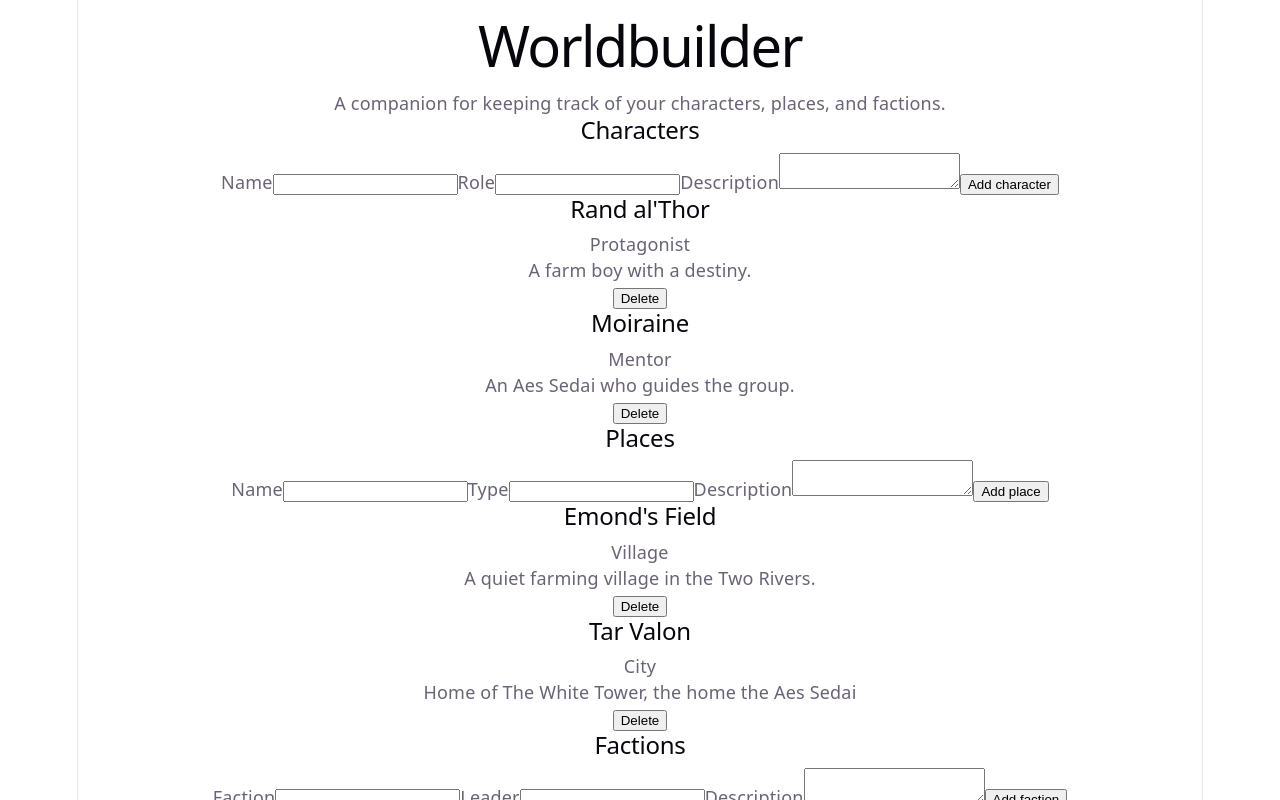
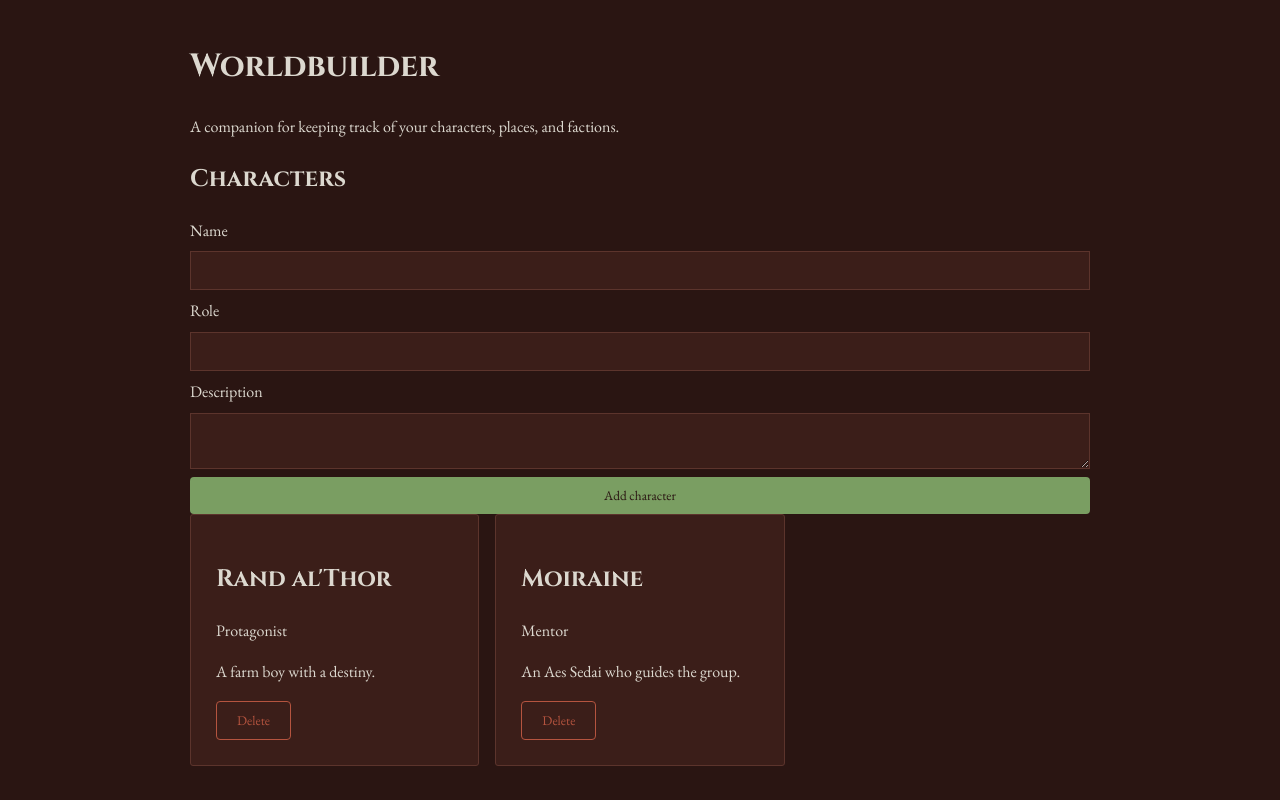
Before and after one commit to J-Winchester94/worldbuilder, a React (Vite) app: page / in a window 1280 px wide. Shown: the top 800 px of the page. Built offline with nearby package versions, Linux system fonts and the light colour scheme.

Commit message:
started adding css

```diff
--- a/index.html
+++ b/index.html
@@ -4,6 +4,7 @@
     <meta charset="UTF-8" />
     <link rel="icon" type="image/svg+xml" href="/favicon.svg" />
     <meta name="viewport" content="width=device-width, initial-scale=1.0" />
+    <link href="https://fonts.googleapis.com/css2?family=Cinzel:wght@500;700&family=EB+Garamond:wght@400;500&display=swap" rel="stylesheet">
     <title>worldbuilder</title>
   </head>
   <body>
--- a/src/App.css
+++ b/src/App.css
@@ -1,184 +1,22 @@
-.counter {
-  font-size: 16px;
-  padding: 5px 10px;
-  border-radius: 5px;
-  color: var(--accent);
-  background: var(--accent-bg);
-  border: 2px solid transparent;
-  transition: border-color 0.3s;
-  margin-bottom: 24px;
-
-  &:hover {
-    border-color: var(--accent-border);
-  }
-  &:focus-visible {
-    outline: 2px solid var(--accent);
-    outline-offset: 2px;
-  }
+main {
+  max-width: 900px;
+  margin: 0 auto;
 }
 
-.hero {
-  position: relative;
-
-  .base,
-  .framework,
-  .vite {
-    inset-inline: 0;
-    margin: 0 auto;
-  }
-
-  .base {
-    width: 170px;
-    position: relative;
-    z-index: 0;
-  }
-
-  .framework,
-  .vite {
-    position: absolute;
-  }
-
-  .framework {
-    z-index: 1;
-    top: 34px;
-    height: 28px;
-    transform: perspective(2000px) rotateZ(300deg) rotateX(44deg) rotateY(39deg)
-      scale(1.4);
-  }
-
-  .vite {
-    z-index: 0;
-    top: 107px;
-    height: 26px;
-    width: auto;
-    transform: perspective(2000px) rotateZ(300deg) rotateX(40deg) rotateY(39deg)
-      scale(0.8);
-  }
+.entry-section {
+  margin-bottom: 50px;
 }
 
-#center {
-  display: flex;
-  flex-direction: column;
-  gap: 25px;
-  place-content: center;
-  place-items: center;
-  flex-grow: 1;
-
-  @media (max-width: 1024px) {
-    padding: 32px 20px 24px;
-    gap: 18px;
-  }
+.card-grid {
+  display: grid;
+  grid-template-columns: repeat(auto-fill, minmax(250px, 1fr));
+  gap: 16px;
 }
 
-#next-steps {
-  display: flex;
-  border-top: 1px solid var(--border);
-  text-align: left;
+.entry-card {
+  background-color: var(--card-color);
+  border: 1px solid var(--border-color);
+  border-radius: 3px;
+  padding: 25px;
 
-  & > div {
-    flex: 1 1 0;
-    padding: 32px;
-    @media (max-width: 1024px) {
-      padding: 24px 20px;
-    }
-  }
-
-  .icon {
-    margin-bottom: 16px;
-    width: 22px;
-    height: 22px;
-  }
-
-  @media (max-width: 1024px) {
-    flex-direction: column;
-    text-align: center;
-  }
 }
-
-#docs {
-  border-right: 1px solid var(--border);
-
-  @media (max-width: 1024px) {
-    border-right: none;
-    border-bottom: 1px solid var(--border);
-  }
-}
-
-#next-steps ul {
-  list-style: none;
-  padding: 0;
-  display: flex;
-  gap: 8px;
-  margin: 32px 0 0;
-
-  .logo {
-    height: 18px;
-  }
-
-  a {
-    color: var(--text-h);
-    font-size: 16px;
-    border-radius: 6px;
-    background: var(--social-bg);
-    display: flex;
-    padding: 6px 12px;
-    align-items: center;
-    gap: 8px;
-    text-decoration: none;
-    transition: box-shadow 0.3s;
-
-    &:hover {
-      box-shadow: var(--shadow);
-    }
-    .button-icon {
-      height: 18px;
-      width: 18px;
-    }
-  }
-
-  @media (max-width: 1024px) {
-    margin-top: 20px;
-    flex-wrap: wrap;
-    justify-content: center;
-
-    li {
-      flex: 1 1 calc(50% - 8px);
-    }
-
-    a {
-      width: 100%;
-      justify-content: center;
-      box-sizing: border-box;
-    }
-  }
-}
-
-#spacer {
-  height: 88px;
-  border-top: 1px solid var(--border);
-  @media (max-width: 1024px) {
-    height: 48px;
-  }
-}
-
-.ticks {
-  position: relative;
-  width: 100%;
-
-  &::before,
-  &::after {
-    content: '';
-    position: absolute;
-    top: -4.5px;
-    border: 5px solid transparent;
-  }
-
-  &::before {
-    left: 0;
-    border-left-color: var(--border);
-  }
-  &::after {
-    right: 0;
-    border-right-color: var(--border);
-  }
-}
--- a/src/App.jsx
+++ b/src/App.jsx
@@ -8,13 +8,13 @@ const sampleCharacters = [
 ];
 
 const samplePlaces = [
-  {id: 1, name: "Emond's Field", type: "Village", description: "A quiet farming village in the Two Rivers."},
-  {id: 2, name: "Tar Valon", type: "City", description: "Home of The White Tower, the home the Aes Sedai"},
+  { id: 1, name: "Emond's Field", type: "Village", description: "A quiet farming village in the Two Rivers." },
+  { id: 2, name: "Tar Valon", type: "City", description: "Home of The White Tower, the home the Aes Sedai" },
 ]
 
-const sampleFactions =[
-  {id: 1, name: "Aes Sedai", leader: "The Amyrlin Seat", description: "An order of women who can channel the One Power." },
-  {id: 2, name: "Darkfriends", leader: "The Dark One", description: "Those who side with the Dark One, seeking to unravel the Pattern."},
+const sampleFactions = [
+  { id: 1, name: "Aes Sedai", leader: "The Amyrlin Seat", description: "An order of women who can channel the One Power." },
+  { id: 2, name: "Darkfriends", leader: "The Dark One", description: "Those who side with the Dark One, seeking to unravel the Pattern." },
 ]
 
 function App() {
@@ -24,7 +24,7 @@ function App() {
   });
 
   const [places, setPlaces] = useState(() => {
-    const  savedPlaces = localStorage.getItem("places");
+    const savedPlaces = localStorage.getItem("places");
     return savedPlaces ? JSON.parse(savedPlaces) : samplePlaces;
   });
 
@@ -75,7 +75,7 @@ function App() {
 
   function addPlace(event) {
     event.preventDefault();
-    const newPlace = {id: Date.now(), name: placeName, type: placeType, description: placeDescription};
+    const newPlace = { id: Date.now(), name: placeName, type: placeType, description: placeDescription };
     setPlaces([...places, newPlace]);
     setPlaceName("");
     setPlaceType("");
@@ -90,7 +90,7 @@ function App() {
 
   function addFaction(event) {
     event.preventDefault();
-    const newFaction = {id: Date.now(), name: factionName, factionLeader: factionLeader, description: factionDescription};
+    const newFaction = { id: Date.now(), name: factionName, leader: factionLeader, description: factionDescription };
     setFactions([...factions, newFaction]);
     setFactionName("");
     setFactionLeader("");
@@ -98,7 +98,7 @@ function App() {
   }
 
   function deleteFaction(id) {
-    if(confirm("Delete this faction?")) {
+    if (confirm("Delete this faction?")) {
       setFactions(factions.filter((faction) => faction.id !== id))
     }
   }
@@ -111,6 +111,7 @@ function App() {
 
 
       {/* Create forms */}
+      <section className="entry-section">
         <h2>Characters</h2>
         <form onSubmit={addCharacter}>
 
@@ -125,7 +126,7 @@ function App() {
 
           <button type="submit">Add character</button>
         </form>
-
+        <div className="card-grid">
           {characters.map((character) => (
             <EntryCard
               key={character.id}
@@ -135,7 +136,10 @@ function App() {
               onDelete={() => deleteCharacter(character.id)}
             />
           ))}
+        </div>
+      </section>
 
+      <section className="entry-section">
         <h2>Places</h2>
         <form onSubmit={addPlace}>
           <label htmlFor="placeName">Name</label>
@@ -150,7 +154,7 @@ function App() {
           <button type="submit">Add place</button>
         </form>
 
-
+        <div className="card-grid">
           {places.map((place) => (
             <EntryCard
               key={place.id}
@@ -160,14 +164,17 @@ function App() {
               onDelete={() => deletePlace(place.id)}
             />
           ))}
+        </div>
+      </section>
 
+      <section className="entry-section">
         <h2>Factions</h2>
         <form onSubmit={addFaction}>
           <label htmlFor="factionName">Faction</label>
-        <input id="factionName" value={factionName} onChange={(event) => setFactionName(event.target.value)} required/>
+          <input id="factionName" value={factionName} onChange={(event) => setFactionName(event.target.value)} required />
 
-        <label htmlFor="factionType">Leader</label>
-        <input id="factionType" value={factionLeader} onChange={(event) => setFactionLeader(event.target.value)} required />
+          <label htmlFor="factionLeader">Leader</label>
+          <input id="factionLeader" value={factionLeader} onChange={(event) => setFactionLeader(event.target.value)} required />
 
           <label htmlFor="factionDescription">Description</label>
           <textarea id="factionDescription" value={factionDescription} onChange={(event) => setFactionDescription(event.target.value)} required></textarea>
@@ -175,6 +182,7 @@ function App() {
           <button type="submit">Add faction</button>
         </form>
 
+        <div className="card-grid">
           {factions.map((faction) => (
             <EntryCard
               key={faction.id}
@@ -184,6 +192,8 @@ function App() {
               onDelete={() => deleteFaction(faction.id)}
             />
           ))}
+        </div>
+      </section>
 
 
     </main>
--- a/src/components/EntryCard.jsx
+++ b/src/components/EntryCard.jsx
@@ -4,7 +4,7 @@ export default function EntryCard ({ name, label, description, onDelete }) {
             <h2>{name}</h2>
             <p className="label">{label}</p>
             <p className="description">{description}</p>
-            <button onClick={onDelete}>Delete</button>
+            <button className="delete-button"onClick={onDelete}>Delete</button>
         </article>
     )
 }
--- a/src/index.css
+++ b/src/index.css
@@ -1,111 +1,62 @@
 :root {
-  --text: #6b6375;
-  --text-h: #08060d;
-  --bg: #fff;
-  --border: #e5e4e7;
-  --code-bg: #f4f3ec;
-  --accent: #aa3bff;
-  --accent-bg: rgba(170, 59, 255, 0.1);
-  --accent-border: rgba(170, 59, 255, 0.5);
-  --social-bg: rgba(244, 243, 236, 0.5);
-  --shadow:
-    rgba(0, 0, 0, 0.1) 0 10px 15px -3px, rgba(0, 0, 0, 0.05) 0 4px 6px -2px;
-
-  --sans: system-ui, 'Segoe UI', Roboto, sans-serif;
-  --heading: system-ui, 'Segoe UI', Roboto, sans-serif;
-  --mono: ui-monospace, Consolas, monospace;
-
-  font: 18px/145% var(--sans);
-  letter-spacing: 0.18px;
-  color-scheme: light dark;
-  color: var(--text);
-  background: var(--bg);
-  font-synthesis: none;
-  text-rendering: optimizeLegibility;
-  -webkit-font-smoothing: antialiased;
-  -moz-osx-font-smoothing: grayscale;
-
-  @media (max-width: 1024px) {
-    font-size: 16px;
-  }
+  --bg-color: #2a1512;
+  --card-color: #3b1e19;
+  --border-color: #5c342c;
+  --text-color: #dcd8cf;
+  --muted-text: #a9a399;
+  --accent-color: #7a9e62;
+  --accent-hover: #93b77b;
+  --danger-color: #b5543f;
 }
 
-@media (prefers-color-scheme: dark) {
-  :root {
-    --text: #9ca3af;
-    --text-h: #f3f4f6;
-    --bg: #16171d;
-    --border: #2e303a;
-    --code-bg: #1f2028;
-    --accent: #c084fc;
-    --accent-bg: rgba(192, 132, 252, 0.15);
-    --accent-border: rgba(192, 132, 252, 0.5);
-    --social-bg: rgba(47, 48, 58, 0.5);
-    --shadow:
-      rgba(0, 0, 0, 0.4) 0 10px 15px -3px, rgba(0, 0, 0, 0.25) 0 4px 6px -2px;
-  }
 
-  #social .button-icon {
-    filter: invert(1) brightness(2);
-  }
+body {
+  background-color:var(--bg-color);
+  color: var(--text-color);
+  font-family: "EB Garamond", serif;
+  margin: 0;
+  padding: 20px;
+  line-height: 1.6;
 }
 
-body {
-  margin: 0;
+h1, h2 {
+  font-family: "Cinzel", serif;
 }
 
-#root {
-  width: 1126px;
-  max-width: 100%;
-  margin: 0 auto;
-  text-align: center;
-  border-inline: 1px solid var(--border);
-  min-height: 100svh;
-  display: flex;
-  flex-direction: column;
-  box-sizing: border-box;
+form {
+  display: grid;
+  gap: 8px;
 }
 
-h1,
-h2 {
-  font-family: var(--heading);
-  font-weight: 500;
-  color: var(--text-h);
+input, textarea {
+  background-color: var(--card-color);
+  color: var(--text-color);
+  border: 1px solid var(--border-color);
+  padding: 10px;
+  font-family: inherit;
 }
 
-h1 {
-  font-size: 56px;
-  letter-spacing: -1.68px;
-  margin: 32px 0;
-  @media (max-width: 1024px) {
-    font-size: 36px;
-    margin: 20px 0;
-  }
-}
-h2 {
-  font-size: 24px;
-  line-height: 118%;
-  letter-spacing: -0.24px;
-  margin: 0 0 8px;
-  @media (max-width: 1024px) {
-    font-size: 20px;
-  }
-}
-p {
-  margin: 0;
+button {
+  background-color: var(--accent-color);
+  color: var(--bg-color);
+  font-family: inherit;
+  padding: 10px 20px;
+  border: none;
+  border-radius: 4px;
+  cursor: pointer;
 }
 
-code,
-.counter {
-  font-family: var(--mono);
-  display: inline-flex;
-  border-radius: 4px;
-  color: var(--text-h);
+button:hover{
+  background-color: var(--accent-hover);
 }
 
-code {
-  font-size: 15px;
-  line-height: 135%;
-  padding: 4px 8px;
-  background: var(--code-bg);
+.delete-button {
+  background-color: transparent;
+  color: var(--danger-color);
+  border: 1px solid var(--danger-color);
 }
+
+.delete-button:hover {
+  background-color: var(--danger-color);
+  color: var(--text-color);
+}
```
Lines whose indentation alone changed are shown as unchanged.
